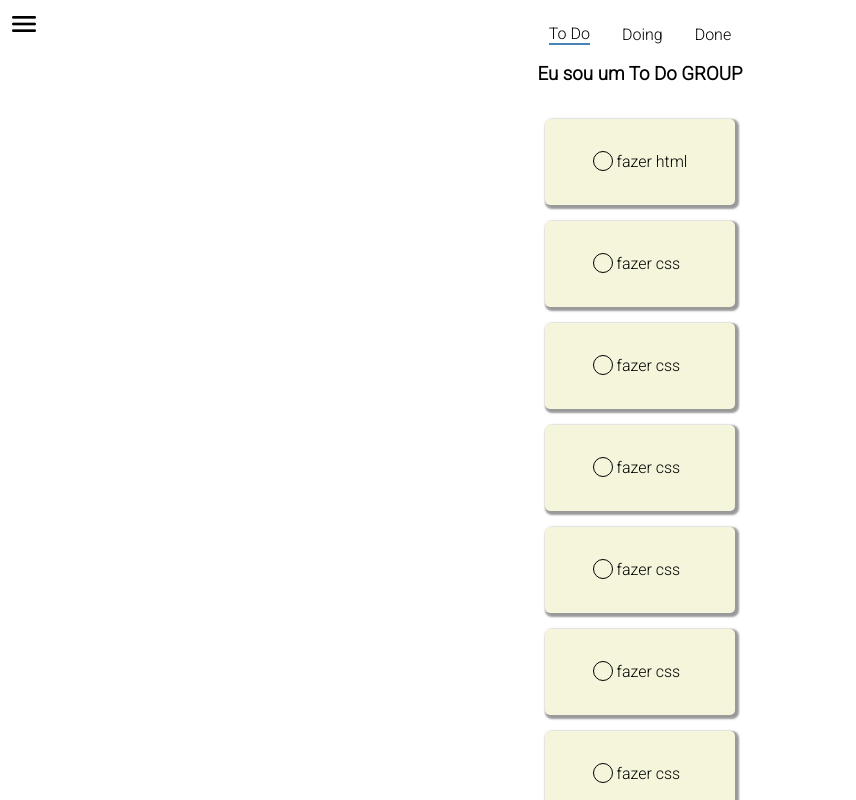
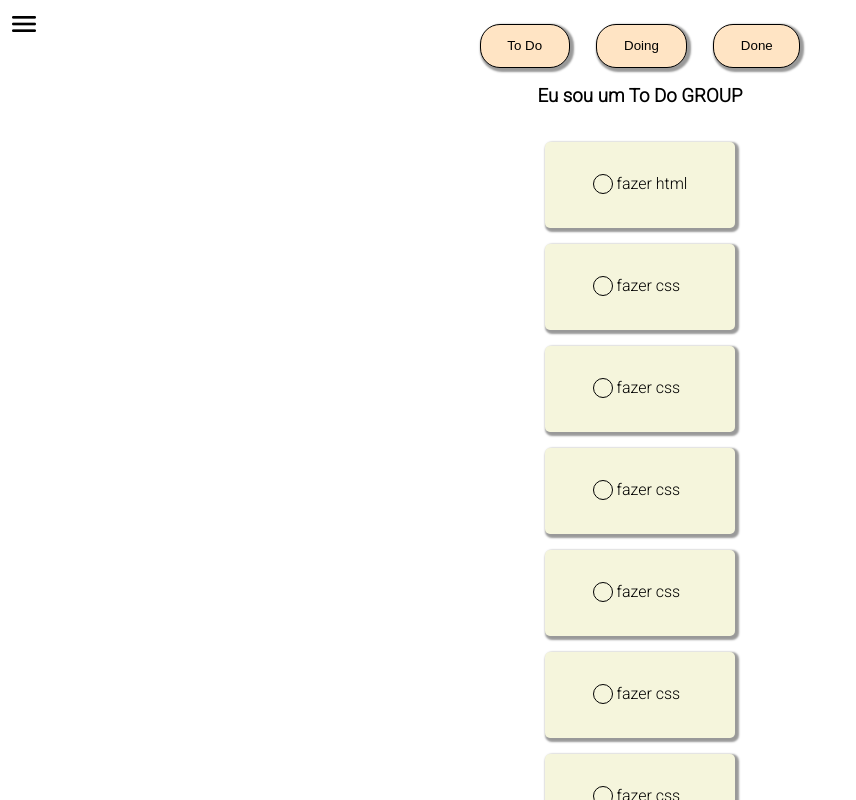
Before and after one commit to f-mantovani/project-3-client, a React (Create React App) app: page /mytasks in a window 1280 px wide. Shown: the top 800 px of the page, without its empty margins (0-856 px from the left). Built offline with nearby package versions, Linux system fonts and the light colour scheme.

Commit message:
Created the TabButton component

```diff
--- a/src/components/Tasks/TaskGroup.css
+++ b/src/components/Tasks/TaskGroup.css
@@ -5,10 +5,6 @@
   width: 90%;
   align-items: center;
   justify-content: center;
-}
-
-.tabs div {
-  margin: 0 1em;
 }
 
 .task-group-container{
--- /dev/null
+++ b/src/design.system/TabPlato.js
@@ -0,0 +1,13 @@
+import styled from 'styled-components'
+
+const TabPlato = styled.button`
+  cursor: pointer;
+  margin: 0 1em;
+  background-color: bisque;
+  border: 1px solid black;
+  border-radius: 20px;
+  padding: 1em 2em;
+  box-shadow: .125rem .125rem .125rem .125rem rgba(0, 0, 0, .4);
+`
+
+export default TabPlato
--- a/src/pages/MyTasks/MyTasks.js
+++ b/src/pages/MyTasks/MyTasks.js
@@ -1,6 +1,7 @@
 import React, { useState } from 'react'
 import Navbar from '../../components/Navbar'
 import TaskGroup from '../../components/Tasks/TaskGroup'
+import TabPlato from '../../design.system/TabPlato'
 
 const types = [ "To Do", "Doing", "Done"]
 
@@ -32,12 +33,12 @@ const [active, setActive] = useState(types[0])
       <Navbar/>
       <div className='tabs'>
         {types.map(type => (
-          <div
+          <TabPlato
           key={type}
           className={active === type && 'active'}
           onClick={() => setActive(type)}>
             {type}
-          </div>
+          </TabPlato>
         ))}
       </div>
       {active === types[0] && <TaskGroup kanban={kanban} name='todo'>To Do</TaskGroup>}
```
